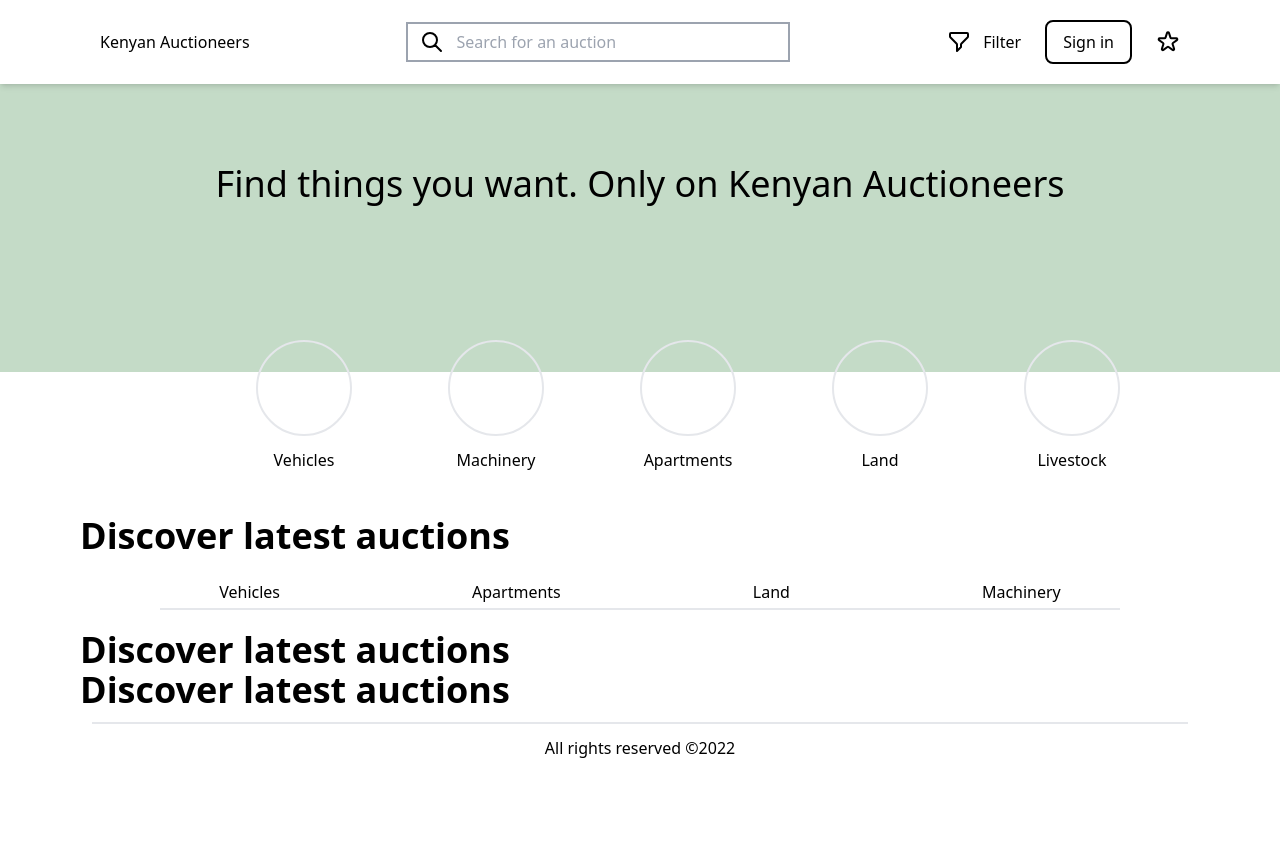
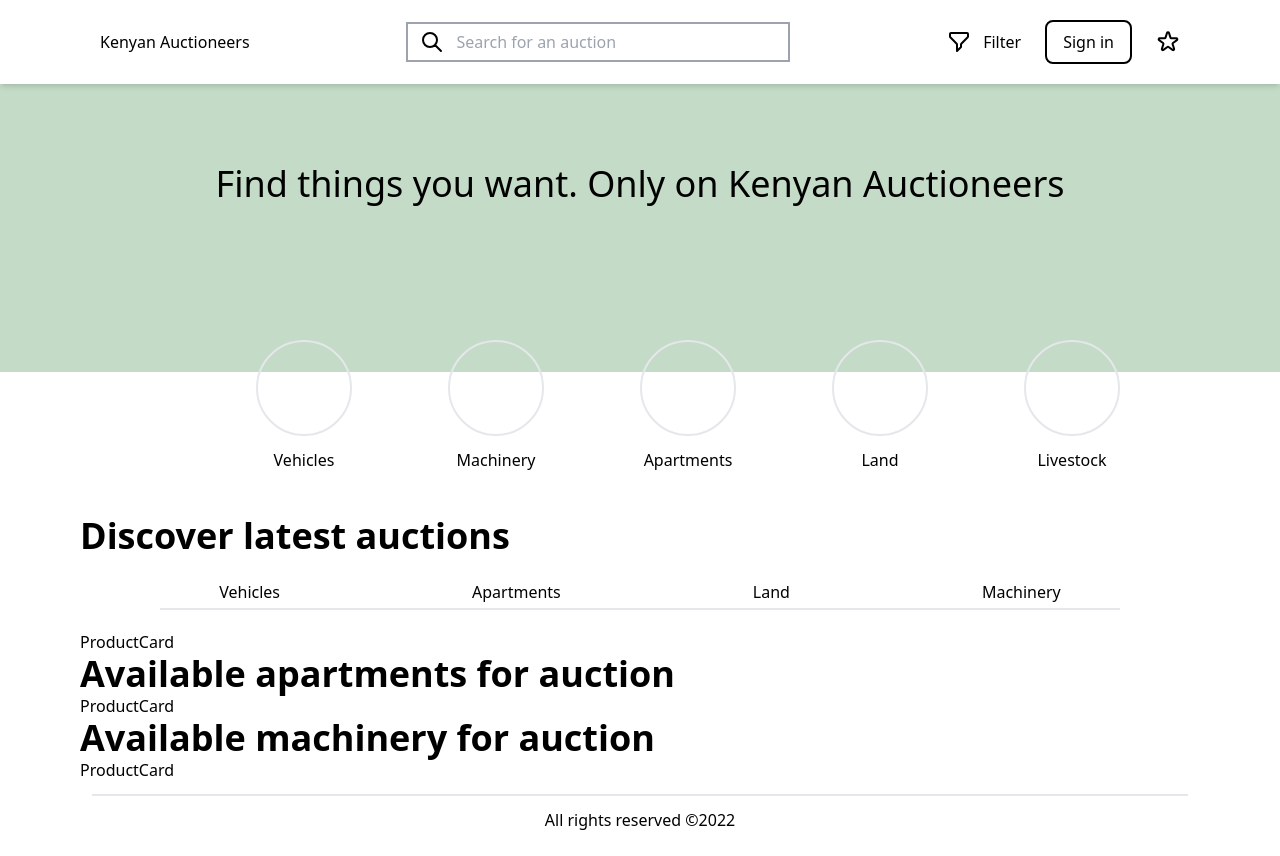
Before and after one commit to Mogakamo/kenya-auctioneers, a Next.js app: page / in a window 1280 px wide. Before the commit the page ends 800 px from the top, so only its background shows below. Built offline with nearby package versions, Linux system fonts and the light colour scheme.

Commit message:
build: finished with the layout of the landing page

```diff
--- /dev/null
+++ b/modules/components/cards/ProductCard.tsx
@@ -0,0 +1,9 @@
+import React from 'react'
+
+const ProductCard = () => {
+  return (
+    <div>ProductCard</div>
+  )
+}
+
+export default ProductCard
--- a/modules/components/landing/Products.tsx
+++ b/modules/components/landing/Products.tsx
@@ -1,4 +1,5 @@
 import React from 'react'
+import ProductCard from '../cards/ProductCard'
 import CategoriesNav from '../navigation/CategoriesNav'
 
 const Products = () => {
@@ -6,8 +7,11 @@
     <div className='mt-36 mx-20'>
         <h1 className='text-4xl font-semibold'>Discover latest auctions</h1>
         <CategoriesNav />
-        <h1 className='text-4xl font-semibold'>Discover latest auctions</h1>
-        <h1 className='text-4xl font-semibold'>Discover latest auctions</h1>
+        <ProductCard />
+        <h1 className='text-4xl font-semibold'>Available apartments for auction</h1>
+        <ProductCard />
+        <h1 className='text-4xl font-semibold'>Available machinery for auction</h1>
+        <ProductCard />
     </div>
   )
 }
--- a/modules/components/navigation/TopNav.tsx
+++ b/modules/components/navigation/TopNav.tsx
@@ -3,7 +3,7 @@
 
 const TopNav = () => {
   return (
-    <div className="h-auto shadow-md p-5 sticky top-0 z-10">
+    <div className="h-auto shadow-md p-5 sticky top-0 z-10 bg-white">
       <div className="mx-20 flex items-center justify-between">
         {/* Logo */}
         <div>Kenyan Auctioneers</div>
```
